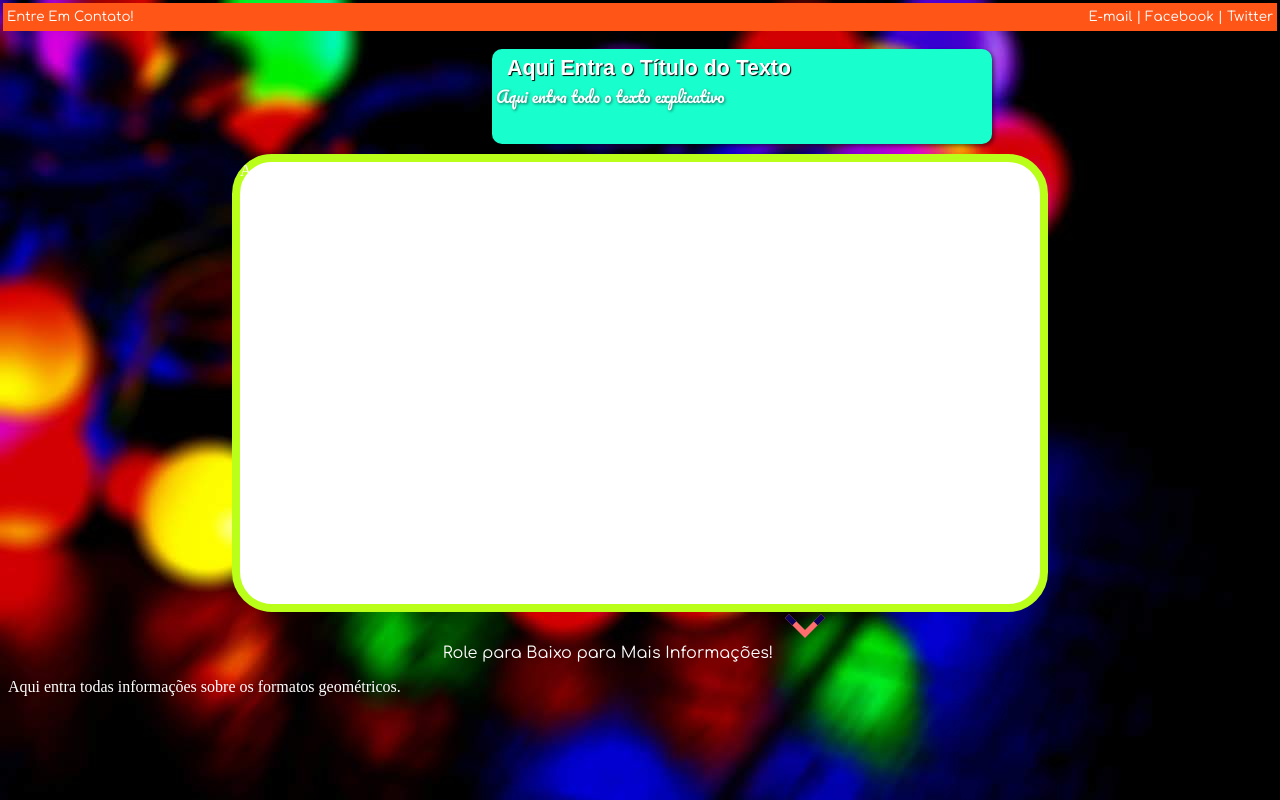
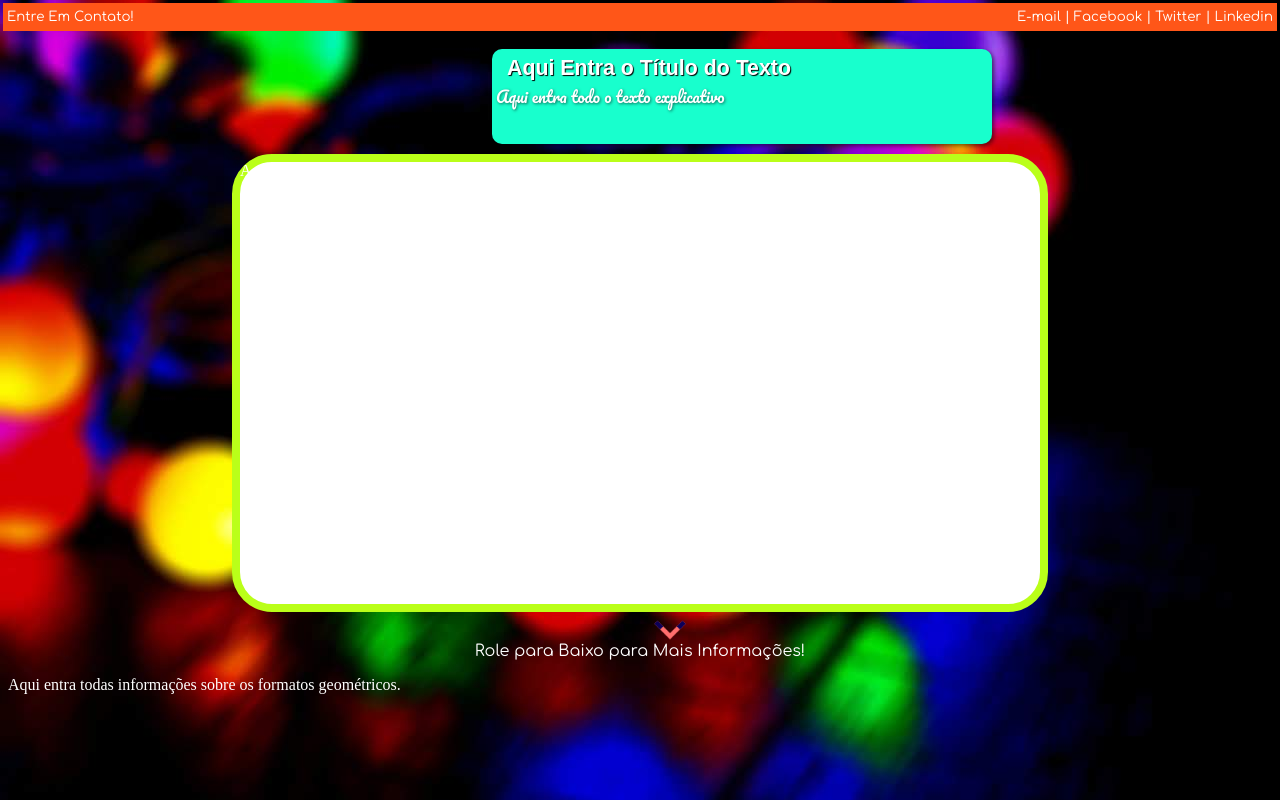
Before and after one commit to RafaelGabrio/Site-Para-C-lculos-Geom-tricos, a plain HTML site: page index.html in a window 1280 px wide. Shown: the top 800 px of the page. Drawn offline with Linux system fonts and the light colour scheme; a web font is replaced by a local one.

Commit message:
Icone que aponta para baixo agora ta bem posicionado. Ajustes de links e formatação do Header

```diff
--- a/_css/estilo.css
+++ b/_css/estilo.css
@@ -21,6 +21,15 @@ header span {
     float: right;
 }
 
+header span a {
+    text-decoration: none;
+    color: #ffffff;
+}
+
+header span a:hover {
+    color: #e6e6e6;
+}
+
 /*Tudo que está relacionado ao Body*/
 body {
     background: url("../_imagens/blur.jpg") fixed no-repeat;
@@ -30,13 +39,20 @@ body {
 
 p#maisinfo{
     text-align: center;
-    margin-top: -18px;
+    margin-top: 30px;
     font-family: 'Comfortaa', cursive;
 }
 
-p#maisinfo img {
-    float: top;
+img#iconBaixo {
+    width: 50px;
+    position: absolute;
+    left: 645px;
+    top: 605px;
+}
 
+img#iconBaixo:hover {
+    transition: opacity 1s;
+    top: 610px;
 }
 
 /*Tudo que está relacionado a Section#principal*/
@@ -83,5 +99,6 @@ article{
 
 /*Tudo que está relacionado ao footer*/
 footer{
+    font-family: Arial, cursive;
     text-align: center;
 }
--- a/index.html
+++ b/index.html
@@ -9,7 +9,7 @@
 
 <body>
 
-<header>Entre Em Contato! <span><a>E-mail</a> | <a>Facebook</a> | <a>Twitter</a></span></header>
+<header>Entre Em Contato! <span><a href="formulario.html">E-mail</a> | <a href="https://www.facebook.com/rafael.gabrio.3" target="_blank">Facebook</a> | <a href="https://twitter.com/RafaelGabrioL" target="_blank">Twitter</a> | <a href="https://www.linkedin.com/in/rafael-g%C3%A1brio-1ab8491a1/" target="_blank">Linkedin</a></span></header>
 
 <section id="principal">
     <div id="texto">
@@ -21,7 +21,8 @@
     </div>
 </section>
 
-<p id="maisinfo">Role para Baixo para Mais Informações!<img src="_imagens/icone_baixo.png" alt="Apontando Para Baixo"/></p>
+<img id="iconBaixo" src="_imagens/icone_baixo.png" alt="Apontando Para Baixo"/>
+<p id="maisinfo">Role para Baixo para Mais Informações!</p>
 
 <section id="infomacao">
     <article>
```
Also changed, not shown: formulario.html (added).
